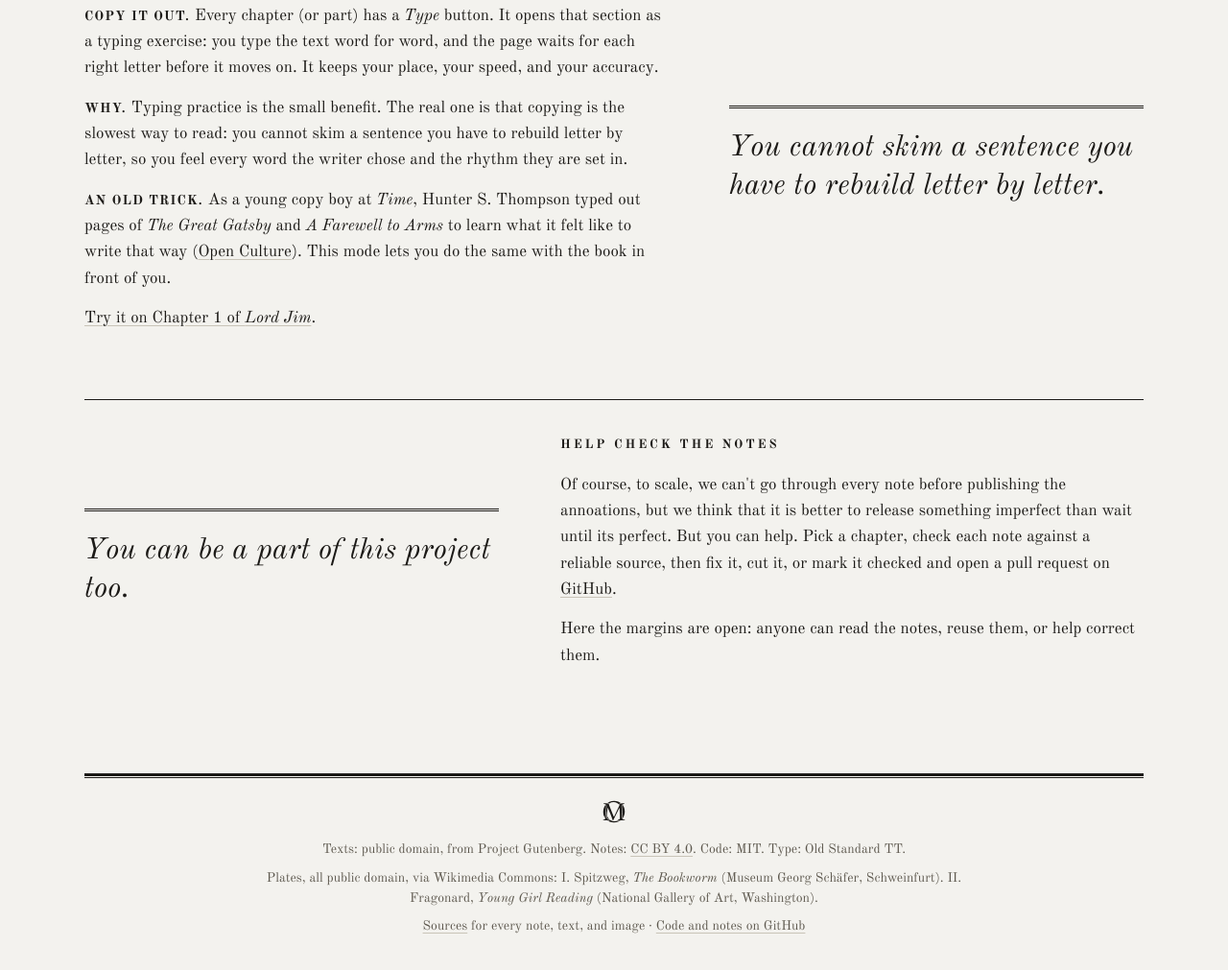
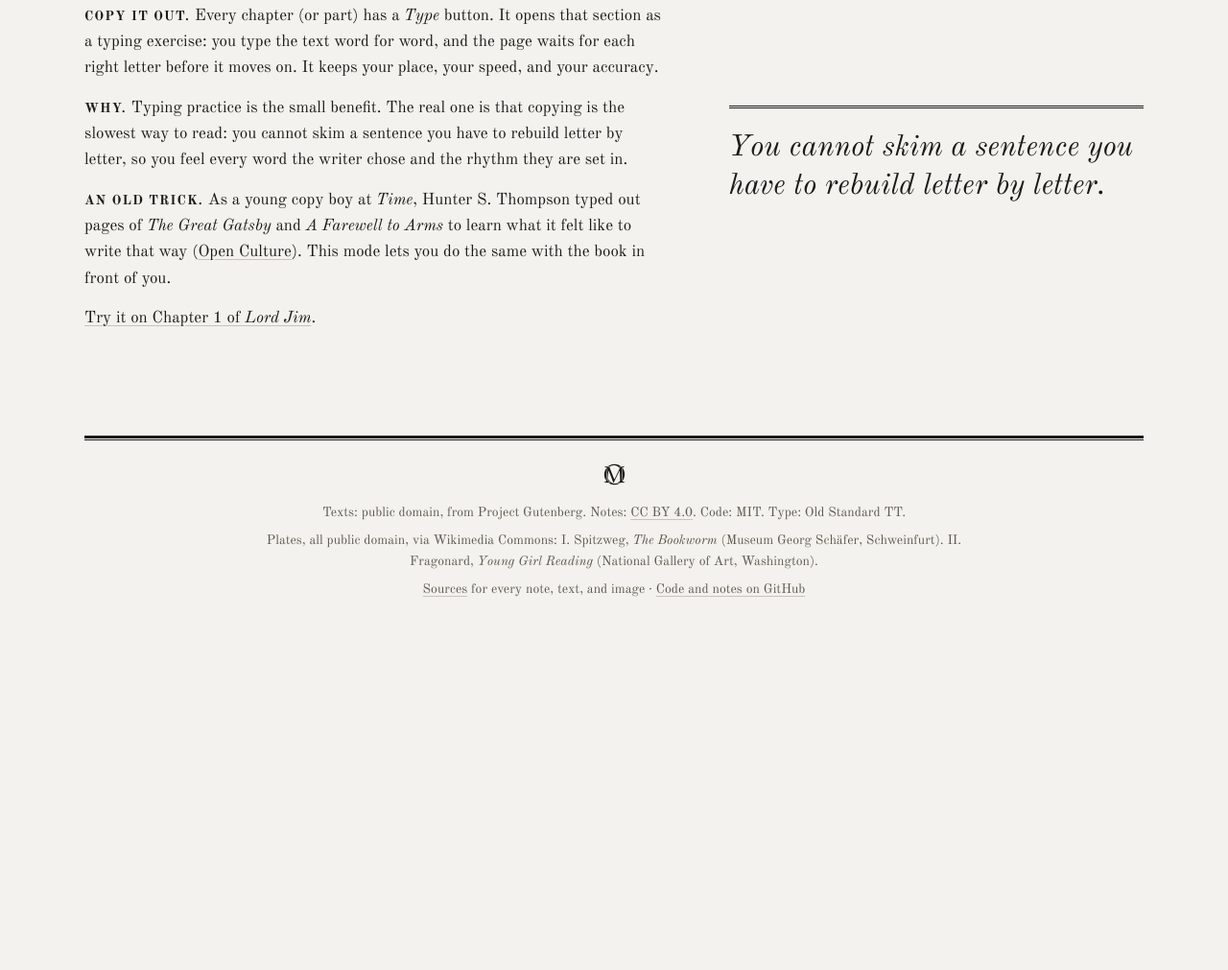
Before and after one commit to SamCao920/open-margins, a plain HTML site: page site/index.html in a window 1280 px wide. Shown: the part 2786-3797 px from the top of the page at 96% size. After the commit the page ends 3467 px from the top, so only its background shows below. Drawn offline with Linux system fonts and the light colour scheme.

Commit message:
Remove the invitation for volunteers to check notes
Co-Authored-By: Claude Sonnet 5.5 <noreply@anthropic.com>
Claude-Session: https://claude.ai/code/session_01FvdKJ5GeNJdoPrQHkmALLQ

```diff
--- a/site/index.html
+++ b/site/index.html
@@ -106,17 +106,6 @@
     </blockquote>
   </section>
 
-  <section class="folio folio-alt">
-    <h2>Help check the notes</h2>
-    <blockquote class="folio-quote">
-      <p>You can be a part of this project too.</p>
-    </blockquote>
-    <div class="folio-body">
-      <p>Of course, to scale, we can't go through every note before publishing the annoations, but we think that it is better to release something imperfect than wait until its perfect. But you can help. Pick a chapter, check each note against a reliable source, then fix it, cut it, or mark it checked and open a pull request on <a href="https://github.com/samcao920/scholia">GitHub</a>.</p>
-      <p>Here the margins are open: anyone can read the notes, reuse them, or help correct them.</p>
-    </div>
-  </section>
-
   <footer class="colophon">
     <div class="rule-double" aria-hidden="true"></div>
     <span class="logo" aria-hidden="true"></span>
```
Also changed, not shown: site/sources.html (+1 -1 lines), 1 other file.
